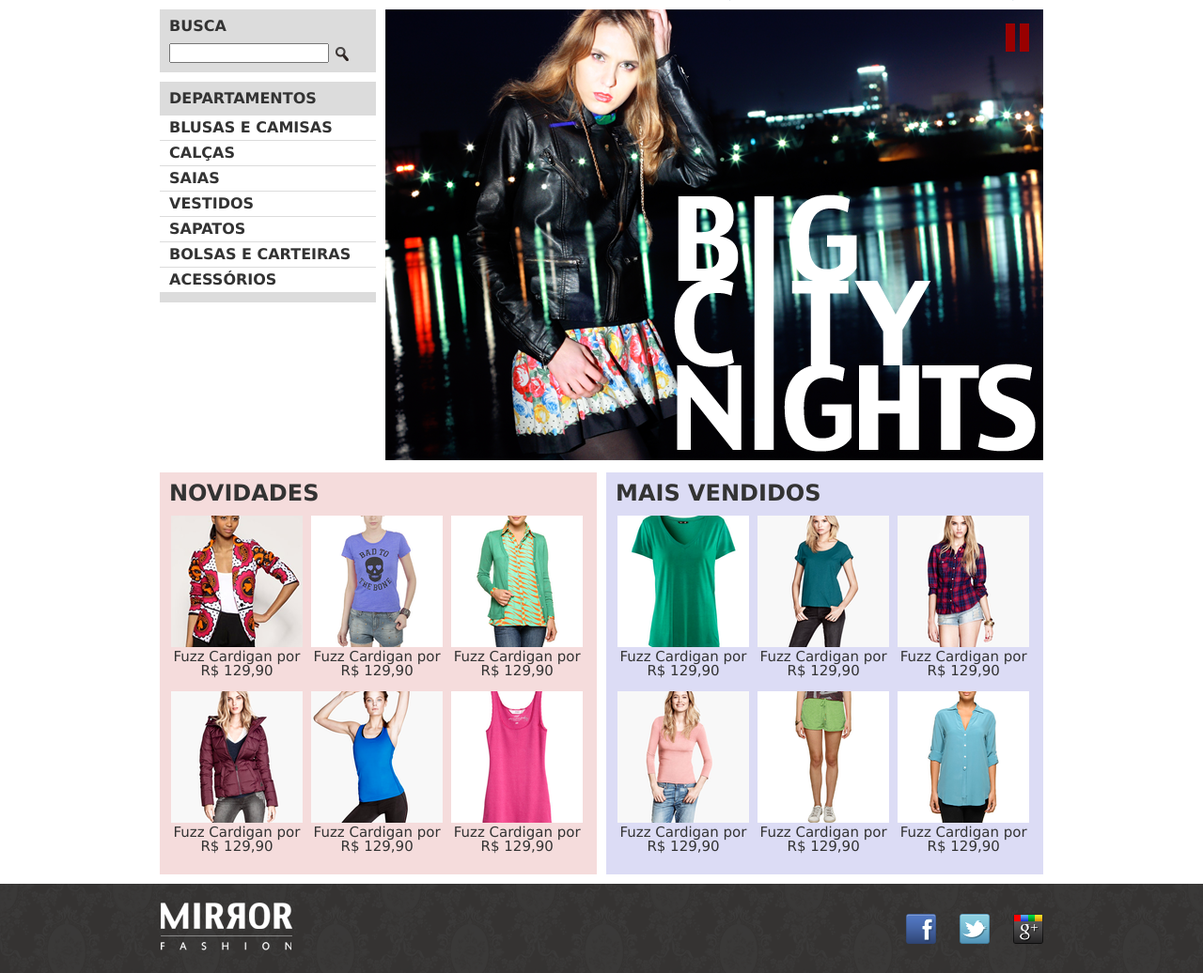
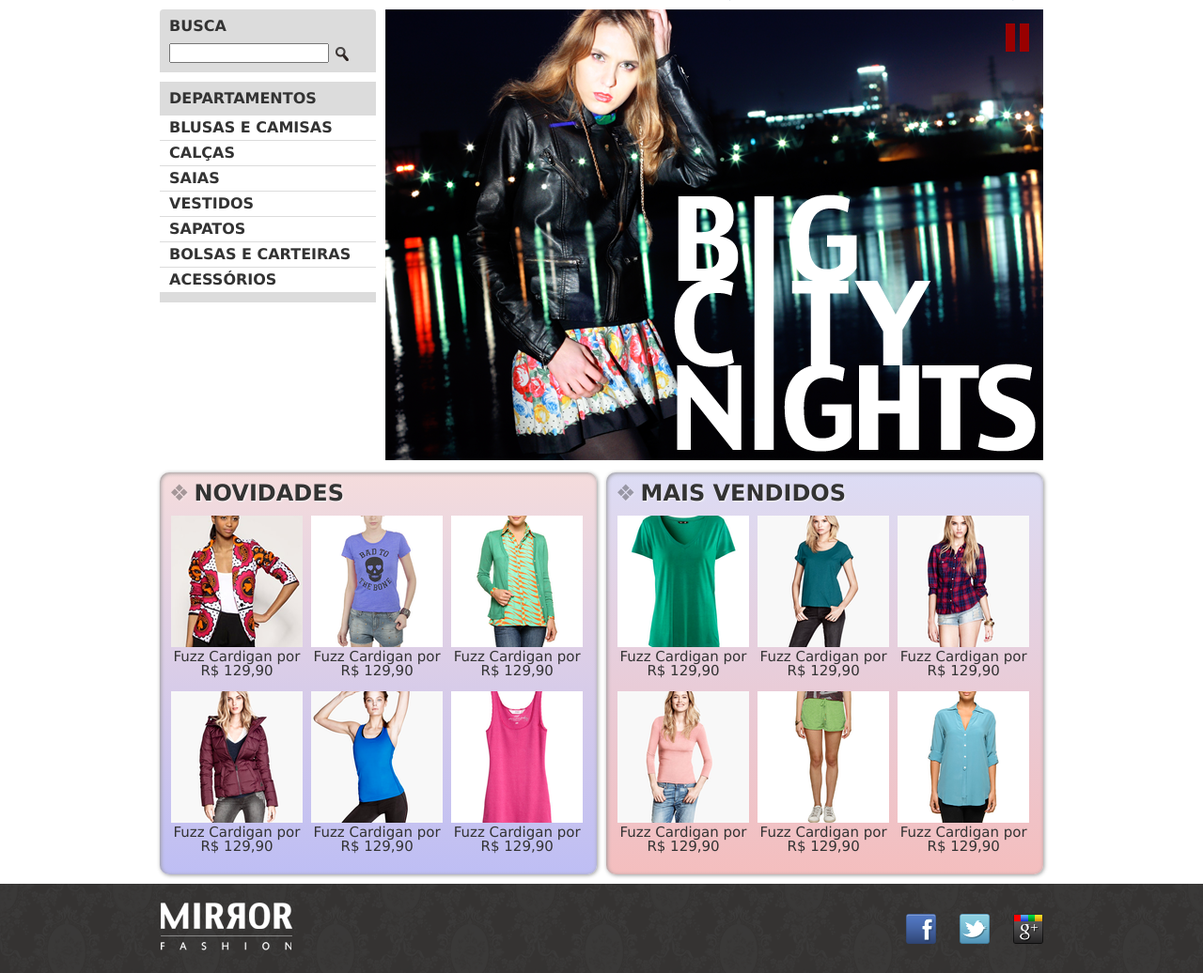
Before and after one commit to marciopalheta/front-end-sp, a PHP site: page / in a window 1280 px wide. Shown: the part 88-1124 px from the top of the page at 94% size. Run offline with PHP 8.4, Linux system fonts and the light colour scheme.

Commit message:
fim da aula 5

```diff
--- a/mirrorfashion/css/estilo.css
+++ b/mirrorfashion/css/estilo.css
@@ -89,6 +89,19 @@ footer .container {
 	margin-left: 20px;
 }
 
+.menu-opcoes a:hover{
+	color: #007dc6;
+}
+
+.menu-opcoes a:active{
+	color: #867dc6;
+}
+
+.busca{
+	border-top-left-radius: 4px;
+	border-top-right-radius: 4px;
+}
+
 .busca,
 .menu-departamentos{
 	background-color: #dcdcdc;
@@ -120,6 +133,28 @@ footer .container {
 .menu-departamentos a{
 	color: #333;
 	text-decoration:none;
+}
+
+.menu-departamentos li ul{
+	display:none;
+}
+
+.menu-departamentos li:hover ul{
+	display:block;
+}
+
+.menu-departamentos ul ul li{
+	background-color:#dcdcdc;
+}
+
+.menu-departamentos li li a:before{
+	content: '\272A';
+}
+
+.painel h2:before{
+	content:'\2756';
+	padding-right: 5px;
+	opacity: 0.4;
 }
 
 .busca input{
@@ -183,14 +218,44 @@ footer .container {
 	margin: 10px 0;
 	padding: 10px;
 	width:445px;
+	border-radius:10px;
+	box-shadow:1px 1px 4px #999, inset 1px 1px 4px #999;
+}
+
+.painel h2{
+	text-shadow:1px 1px 2px rgba(255,255,255,0.8);
 }
 
 .novidades{
 	float:left;
-	background-color:#f5dcdc;
+	background-color: #f5dcdc;
+	background: linear-gradient(#f5dcdc, #bebef4);
 }
 
 .mais-vendidos{
 	float:right;
 	background-color:#dcdcf5;
+	background: linear-gradient(#dcdcf5, #f4bebe);
 }
+
+.painel li:hover{
+	-webkit-transition: 0.3s ease-in;
+			transition: 0.3s ease-in;
+}
+
+.painel li{
+	-webkit-transition: 0.7s ease-out;
+			transition: 0.7s ease-out;
+}
+
+.painel li:hover{
+	background-color: rgba(255, 255, 255, 0.8);
+	box-shadow: 0 0 5px #333;
+	-webkit-transform: scale(1.2) rotate(-5deg);
+			transform: scale(1.2) rotate(-5deg);
+}
+
+.painel li:nth-child(2n):hover{
+	-webkit-transform: scale(1.2) rotate(5deg);
+			transform: scale(1.2) rotate(5deg);
+}
--- a/mirrorfashion/index.html
+++ b/mirrorfashion/index.html
@@ -32,7 +32,15 @@
 			<h2>Departamentos</h2>
 			<nav>
 				<ul>
-					<li><a href="#">Blusas e camisas</a></li>
+					<li>
+						<a href="#">Blusas e camisas</a>
+						<ul>
+							<li><a href="#">Manga curta</a></li>
+							<li><a href="#">Manga comprida</a></li>
+							<li><a href="#">Camisa social</a></li>
+							<li><a href="#">Camisa casual</a></li>
+						</ul>
+					</li>
 					<li><a href="#">Calças</a></li>
 					<li><a href="#">Saias</a></li>
 					<li><a href="#">Vestidos</a></li>
```
Also changed, not shown: mirrorfashion/css/sobre.css (+13 -0 lines).
